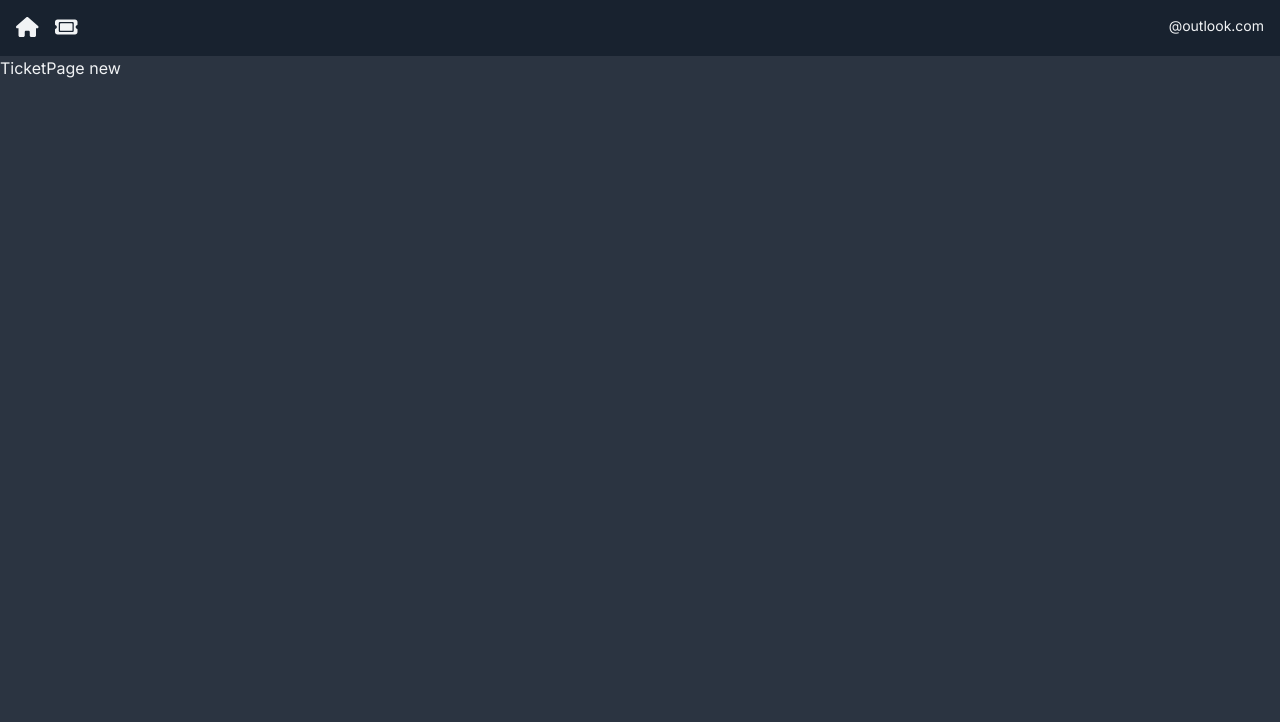
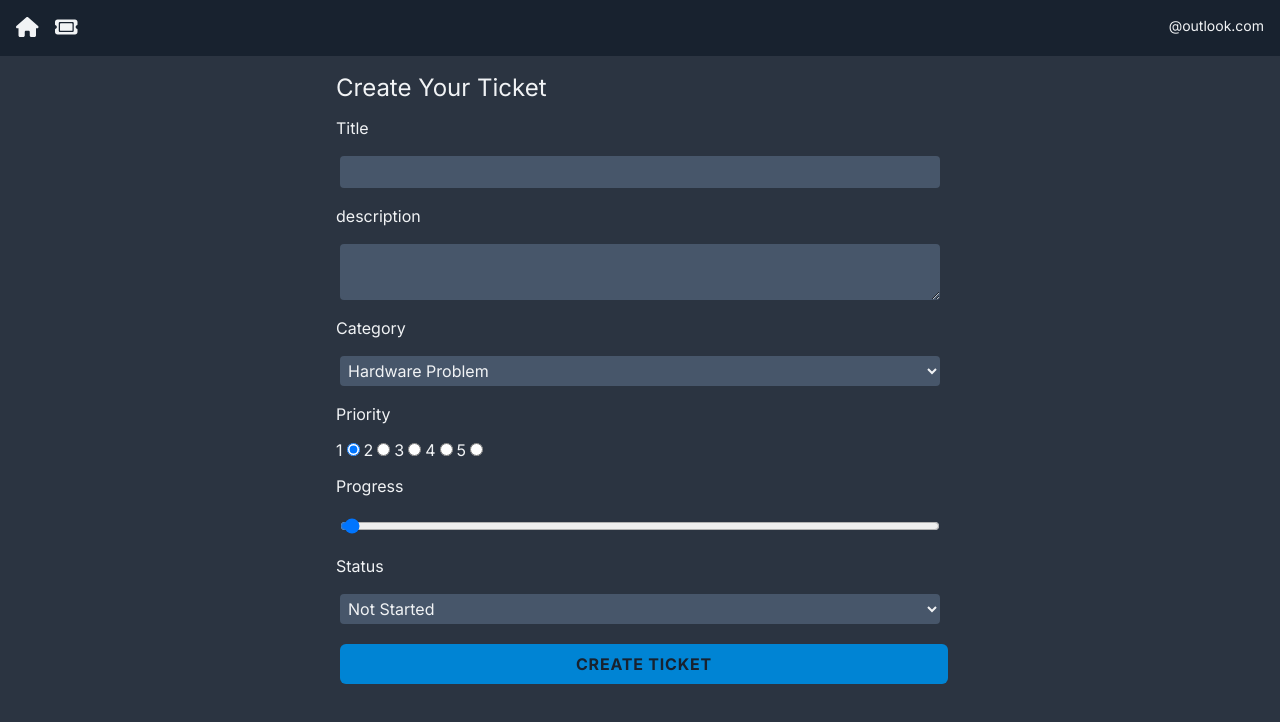
Before and after one commit to Aneal07/Ticketing-App, a Next.js app: page /TicketPage/new in a window 1280 px wide. Shown: the top 722 px of the page. Built offline with nearby package versions, Linux system fonts and the light colour scheme.

Commit message:
create ticketform

```diff
--- /dev/null
+++ b/app/(components)/TicketForm.jsx
@@ -0,0 +1,152 @@
+"use client"
+
+import React, {useState}from 'react'
+import { useRouter } from 'next/navigation'
+
+
+const TicketForm = () => {
+const router = useRouter()
+
+    const handleChange = (e) => {
+        const value = e.target.value
+        const name = e.target.name
+
+        setFormData((prevState) => ({
+            ...prevState,
+            [name]: value,
+        }))
+    }
+
+    const handleSubmit = async (e) => {
+      e.preventDefault()
+      const res = await fetch("/api/Tickets", {
+        method: "POST",
+        body: JSON.stringify({formData}),
+        "content-type": "application/json"
+      })
+
+      if(!res.ok){
+        throw new Error("Failed to create Ticket.")
+      }
+
+      router.refresh()
+      router.push("/")
+    }
+
+    const startingTickeData = {
+        title: "",
+        description: "",
+        priority: 1,
+        progress: 0,
+        status: "not started",
+        category: "Hardware Problem",
+    }
+
+    const [formData, setFormData] = useState(startingTickeData)
+  return (
+    <div className='flex justify-center'>
+      <form  className='flex flex-col gap-3 w-1/2 ' method='post' onSubmit={handleSubmit}>
+        <h3>Create Your Ticket</h3>
+        <label>Title</label>
+        <input
+         type="text"
+         name="title"
+         id="title"
+        onChange={handleChange}
+        required={true}
+        value={formData.title} />
+        <label>description</label>
+        <textarea
+         name="description"
+         id="description"
+        onChange={handleChange}
+        required={true}
+        value={formData.description}
+        row="5"
+        />
+
+        <label>Category</label>
+        <select
+        name="category"
+        value={formData.category}
+        onChange={handleChange}>
+        <option value="Hardware Problem">Hardware Problem</option>
+        <option value="Software Problem">Software Problem</option>
+        <option value="Project Issue">Project Issue</option>
+        <option value="Debugging">Debugging</option>
+        </select>
+
+        <label>Priority</label>
+        <div>
+          <label>1</label>
+          <input
+          type="radio"
+           id='priority-1'
+            name="priority"
+             onChange={handleChange}
+              value={1}
+                checked={formData.priority == 1}
+              />
+          <label>2</label>
+          <input
+          type="radio"
+           id='priority-2'
+            name="priority"
+             onChange={handleChange}
+              value={2}
+                checked={formData.priority == 2}
+              />
+          <label>3</label>
+          <input
+          type="radio"
+           id='priority-3'
+            name="priority"
+             onChange={handleChange}
+              value={3}
+                checked={formData.priority == 3}
+              />
+          <label>4</label>
+          <input
+          type="radio"
+           id='priority-4'
+            name="priority"
+             onChange={handleChange}
+              value={4}
+                checked={formData.priority == 4}
+              />
+          <label>5</label>
+          <input
+          type="radio"
+           id='priority-5'
+            name="priority"
+             onChange={handleChange}
+              value={5}
+                checked={formData.priority == 5}
+              />
+              </div>
+              <label>Progress</label>
+              <input
+              type="range"
+               id='progress'
+                name='progress'
+                 value={formData.progress}
+                  min="0"
+                  max="100"
+                  onChange={handleChange}
+                  />
+                  <label>Status</label>
+                  <select name="status"
+                   value={formData.status}
+                   onChange={handleChange}>
+                    <option value="not started">Not Started</option>
+                    <option value=" started"> Started</option>
+                    <option value="done">Done</option>
+                   </select>
+                   <input type="submit" className='btn' value="Create Ticket" />
+
+        </form>
+    </div>
+  )
+}
+
+export default TicketForm
--- a/app/TicketPage/[id]/page.jsx
+++ b/app/TicketPage/[id]/page.jsx
@@ -1,10 +1,9 @@
+import TicketForm from '@/app/(components)/TicketForm'
 import React from 'react'
 
 const TicketPage = ({params}) => {
   return (
-    <div>
-      TicketPage {params.id}
-    </div>
+    <TicketForm/>
   )
 }
 
--- a/app/api/route.js
+++ b/app/api/Tickets/route.js
@@ -1,4 +1,4 @@
-import Ticket from "../(models)/Ticket";
+import Ticket from "@/app/(models/Ticket";
 import { NextResponse } from "next/server";
 
 export async function POST(req){
--- a/app/globals.css
+++ b/app/globals.css
@@ -25,6 +25,16 @@
   p{
     @apply text-sm text-default;
   }
+
+  form{
+    @apply rounded-xl p-4
+  }
+  lable {
+    @apply mt-4
+  }
+  input, select, textarea {
+    @apply m-1 rounded bg-card p-1
+  }
 }
 
 @layer components {
```
